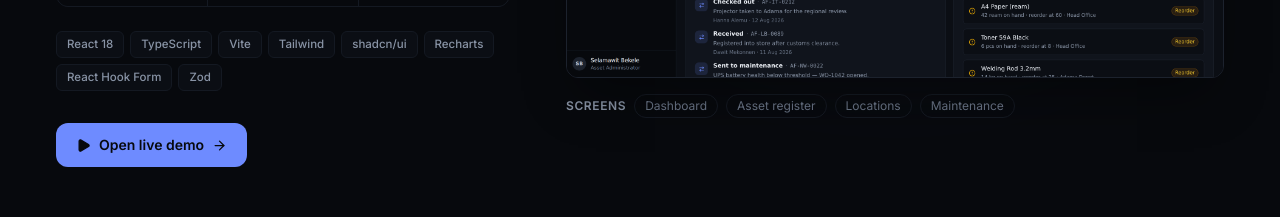
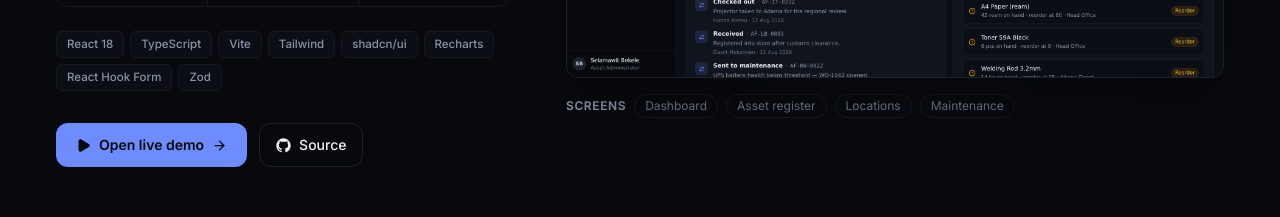
Before and after one commit to Kidussk/kidus-portfolio, a React (Vite) app: page / in a window 1280 px wide. Shown: the part 1760-1977 px from the top of the page. Built offline with nearby package versions, Linux system fonts and the light colour scheme.

Commit message:
Show GitHub source selectively, add live links for private repos
- FetanSMS, EthioTractors, Liben: hide GitHub button (private repos),
  show website/Play Store links instead
- AssetFlow, HU-IPMS, University Hub: keep GitHub source button (public)

```diff
--- a/src/components/site/Work.tsx
+++ b/src/components/site/Work.tsx
@@ -1,6 +1,7 @@
 import { useState } from 'react'
 import { Link } from 'react-router-dom'
 import { ArrowRight, ExternalLink, Play } from 'lucide-react'
+import { GithubIcon } from '@/components/icons'
 import { projects, type Project } from '@/data/projects'
 
 export function Work() {
@@ -114,6 +115,17 @@ function ProjectRow({
                 className="transition-transform group-hover:translate-x-0.5"
               />
             </Link>
+            {project.repo && (
+              <a
+                href={project.repo}
+                target="_blank"
+                rel="noreferrer noopener"
+                className="inline-flex h-11 items-center gap-2 rounded-xl border border-ink-700 px-4 text-sm font-medium text-chalk-400 transition-colors hover:border-ink-600 hover:text-chalk-100"
+              >
+                <GithubIcon size={15} />
+                Source
+              </a>
+            )}
             {project.links?.map((link) => (
               <a
                 key={link.href}
--- a/src/data/projects.ts
+++ b/src/data/projects.ts
@@ -81,7 +81,7 @@ export const projects: Project[] = [
       { label: 'Sectors', value: '3' },
       { label: 'Build step', value: 'None' },
     ],
-    repo: 'https://github.com/Kidussk/ethiotractors',
+    repo: '',
     links: [{ label: 'Website', href: 'https://ethiotractor.com' }],
     accent: '#E09F36',
     accentSoft: 'rgba(224, 159, 54, 0.16)',
@@ -112,7 +112,7 @@ export const projects: Project[] = [
       { label: 'Project phases', value: '6' },
       { label: 'Reports', value: '6' },
     ],
-    repo: 'https://github.com/Kidussk/liben-proforma',
+    repo: '',
     links: [{ label: 'Website', href: 'http://liben.com.et/' }],
     accent: '#3E9C8F',
     accentSoft: 'rgba(62, 156, 143, 0.16)',
--- a/src/pages/DemoPage.tsx
+++ b/src/pages/DemoPage.tsx
@@ -9,6 +9,7 @@ import {
   RotateCcw,
   X,
 } from 'lucide-react'
+import { GithubIcon } from '@/components/icons'
 import { projectBySlug, projects } from '@/data/projects'
 import { demoRegistry } from '@/demos/registry'
 
@@ -84,6 +85,17 @@ export default function DemoPage() {
           >
             <RotateCcw size={14} />
           </button>
+          {project.repo && (
+            <a
+              href={project.repo}
+              target="_blank"
+              rel="noreferrer noopener"
+              title="View the source on GitHub"
+              className="rounded-lg border border-ink-700 bg-ink-900 p-2 text-chalk-400 transition-colors hover:border-ink-600 hover:text-chalk-50"
+            >
+              <GithubIcon size={14} />
+            </a>
+          )}
           {project.links?.map((link) => (
             <a
               key={link.href}
```
